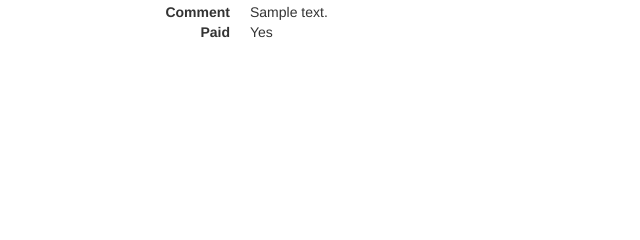
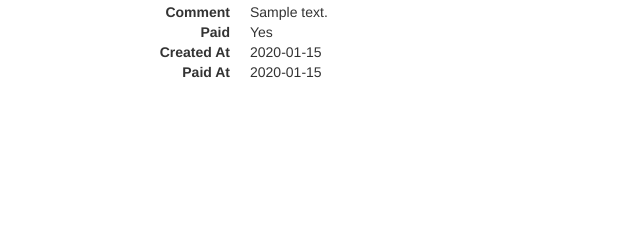
Before and after one commit to sayeghr/harpy-network, a Flask app: page /prestation/1 in a window 1280 px wide. Shown: the part 130-370 px from the top of the page, without its empty margins (0-640 px from the left). Run offline with Flask 2, Linux system fonts and the light colour scheme; tables that the repository leaves empty hold one stand-in row (values such as "Sample post"); some libraries are stand-ins or nearby versions.

Commit message:
Added datetime to boons, when they are created and paid.

```diff
--- a/harpy_network/models/boons.py
+++ b/harpy_network/models/boons.py
@@ -1,14 +1,19 @@
+from datetime import datetime
+
 from harpy_network import db
 
 
 class Boon(db.Model):
     __tablename__ = "boon"
     id = db.Column(db.Integer, primary_key=True)
+    created_at = db.Column(db.DateTime, default=datetime.now)
+    updated_at = db.Column(db.DateTime, default=None, onupdate=datetime.now)
     debtor_id = db.Column(db.Integer, db.ForeignKey('character.id'))
     creditor_id = db.Column(db.Integer, db.ForeignKey('character.id'))
     weight = db.Column(db.String(20))
     comment = db.Column(db.Text)
     paid = db.Column(db.Boolean, default=False)
+    paid_at = db.Column(db.DateTime)
 
     debtor = db.relationship("Character", foreign_keys=debtor_id, backref=db.backref("boons_owed"))
     creditor = db.relationship("Character", foreign_keys=creditor_id, backref=db.backref("boons_earned"))
--- a/harpy_network/templates/view_boon.html
+++ b/harpy_network/templates/view_boon.html
@@ -12,6 +12,12 @@
   <dd>{{ boon.comment }}</dd>
   <dt>Paid</dt>
   <dd>{% if boon.paid %}Yes {% else %}No {% endif %}</dd>
+  <dt>Created At</dt>
+  <dd>{{ boon.created_at|strftime }}</dd>
+  {% if boon.paid %}
+  <dt>Paid At</dt>
+  <dd>{{ boon.paid_at|strftime }}</dd>
+  {% endif %}
   </dl>
   {% if not boon.paid %}
   <a href="/prestation/{{ boon.id }}/paid" class="btn btn-default">
--- a/harpy_network/views.py
+++ b/harpy_network/views.py
@@ -1,3 +1,5 @@
+from datetime import datetime
+
 from flask import render_template, flash, redirect, url_for, request, abort
 from flask.ext.login import login_user, logout_user
 
@@ -10,6 +12,10 @@ from harpy_network.forms import LoginForm, AddCharacterForm, AddBoonForm
 @login_manager.user_loader
 def load_user(user_id):
     return User.query.filter_by(id=int(user_id)).first()
+
+@app.template_filter('strftime')
+def _jinja2_filter_datetime(dateobj):
+    return dateobj.strftime('%Y-%m-%d')
 
 @app.route("/")
 def landing_page():
@@ -69,6 +75,7 @@ def view_boon(boon_id):
 def mark_boon_paid(boon_id):
     boon = Boon.query.filter_by(id=boon_id).first()
     boon.paid = True
+    boon.paid_at = datetime.now()
     db.session.commit()
     if not boon:
         abort(404)
```
